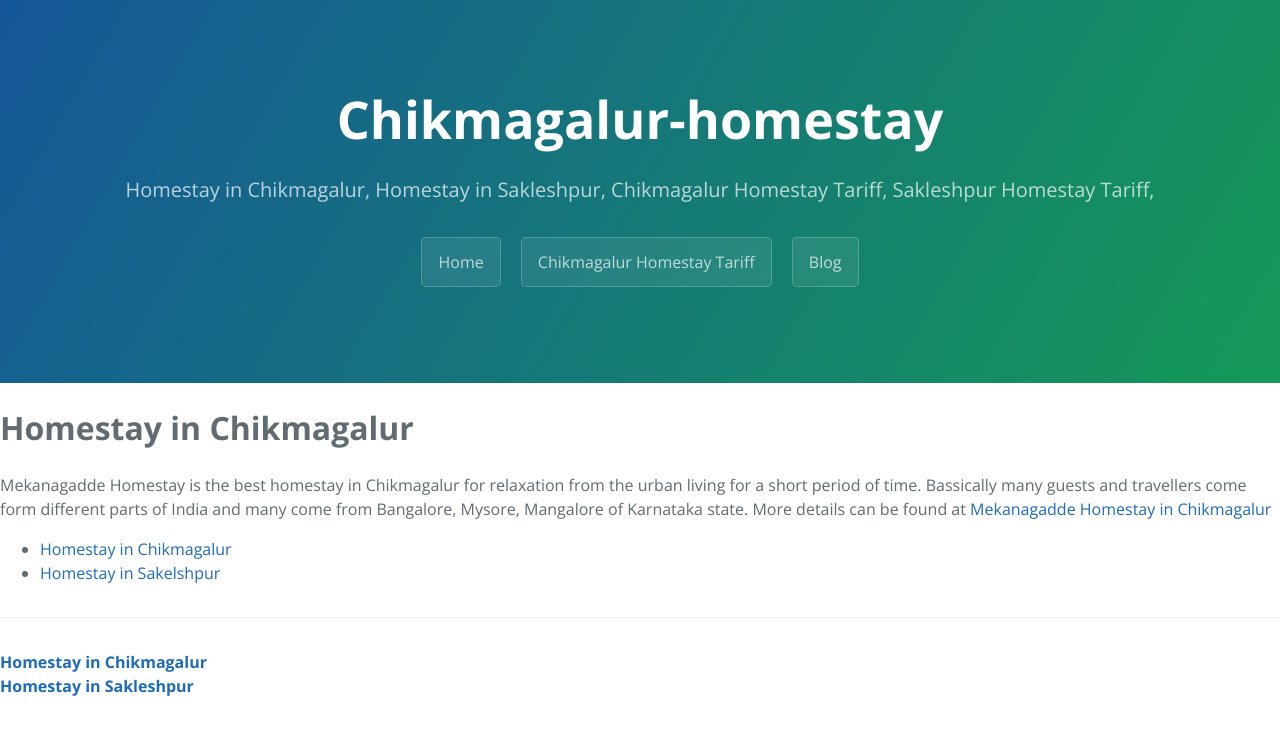
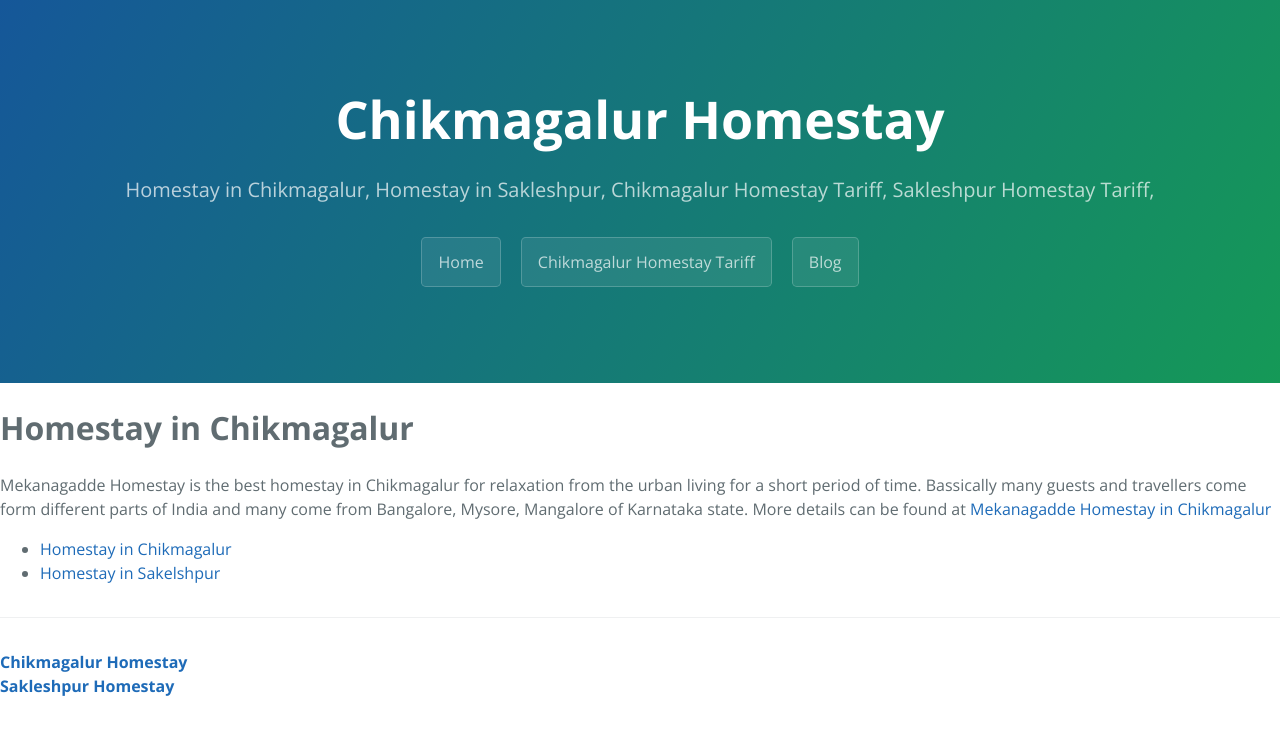
Before and after one commit to Shanavi/Chikmagalur-Homestay, a plain HTML site: page index.html in a window 1280 px wide. Drawn offline with nearby package versions, Linux system fonts and the light colour scheme.

Commit message:
Update index.html

```diff
--- a/index.html
+++ b/index.html
@@ -11,7 +11,7 @@
   </head>
   <body>
     <section class="page-header">
-      <h1 class="project-name">Chikmagalur-homestay</h1>
+      <h1 class="project-name">Chikmagalur Homestay</h1>
       <h2 class="project-tagline">Homestay in Chikmagalur, Homestay in Sakleshpur, Chikmagalur Homestay Tariff, Sakleshpur Homestay Tariff, </h2>
       <a href="http://shanavi.github.io/Chikmagalur-Homestay/" class="btn">Home</a>
       <a href="http://www.mekanagadde.com/tariff.html" class="btn">Chikmagalur Homestay Tariff</a>
@@ -30,9 +30,9 @@
 
 
       <footer class="site-footer">
-        <span class="site-footer-owner"><a href="http://www.mekanagadde.com/">Homestay in Chikmagalur</a></span>
+        <span class="site-footer-owner"><a href="http://www.mekanagadde.com/">Chikmagalur Homestay</a></span>
 
-        <span class="site-footer-owner"><a href="http://www.mekanagadde.com/">Homestay in Sakleshpur</a></span>
+        <span class="site-footer-owner"><a href="http://www.mekanagadde.com/">Sakleshpur Homestay</a></span>
       </footer>
 
     </section>
```
